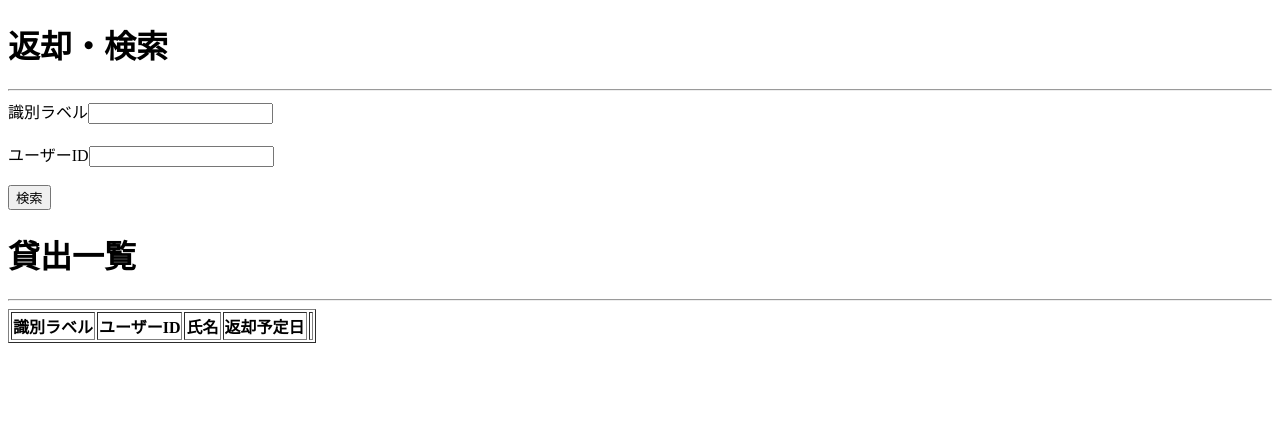
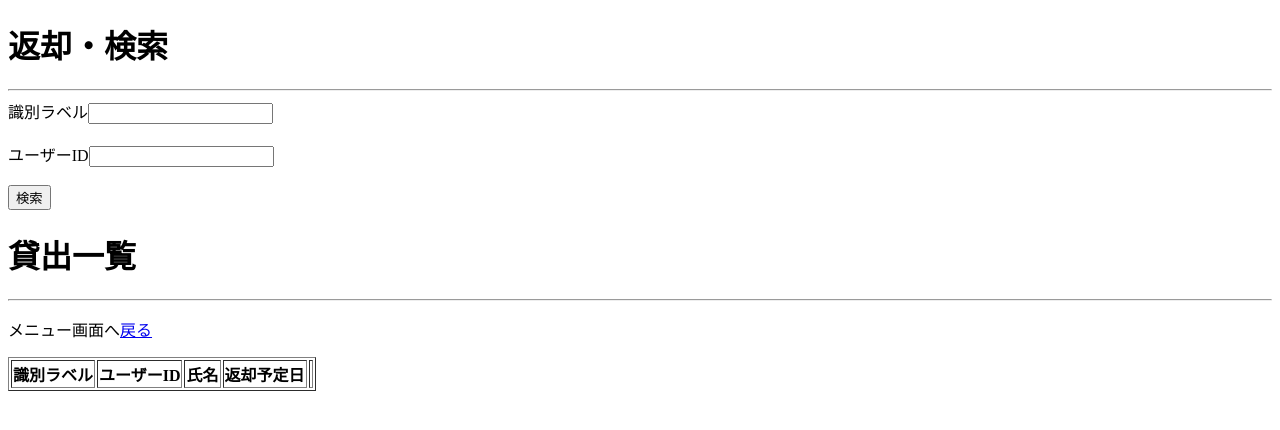
Before and after one commit to kenbeginner2018/alpha2018, a Java web app: page /ReturnServlet in a window 1280 px wide. Shown: the top 430 px of the page. Run offline with Tomcat 11, a stand-in JSP engine, Linux system fonts and the light colour scheme; data that the repository does not hold is empty.

Commit message:
田中　コミット(修正)

```diff
--- a/alpha_ap2018/WebContent/Rental.jsp
+++ b/alpha_ap2018/WebContent/Rental.jsp
@@ -21,8 +21,9 @@
 	<hr size="2" align="center" />
 		<c:if test="${not empty requestScope.message}">	<%--messageが空でなけば表示 --%>
 			<c:out value="${message}" />
-			<p><a href="RentalServlet">戻る</a></p>
+
 		</c:if>
+		<p><a href="login">戻る</a></p>
 
 </body>
 </html>
--- a/alpha_ap2018/WebContent/Return.jsp
+++ b/alpha_ap2018/WebContent/Return.jsp
@@ -26,8 +26,9 @@
 	<hr size="2" align="center" />
 		<c:if test="${not empty requestScope.message}">	<%--messageが空でなけば表示 --%>
 			<c:out value="${message}" />
-			<p><a href="ReturnServlet">戻る</a></p>
+			<p>貸出一覧へ<a href="ReturnServlet">戻る</a></p>
 		</c:if>
+		<p>メニュー画面へ<a href="login">戻る</a></p>
 
 	<c:if test="${requestScope.RentalList != null}"><%--返却フラグの判定 --%>
 		<table border="1">
--- a/alpha_ap2018/src/library/servlet/RentalServlet.java
+++ b/alpha_ap2018/src/library/servlet/RentalServlet.java
@@ -59,7 +59,6 @@ public class RentalServlet extends HttpServlet {
 		calender.add(Calendar.DAY_OF_MONTH, +14);
 		time= sdf.format(calender.getTime());
 
-
 		try {
 			BookDAO bookDao = new BookDAO();
 			UserDAO userDao = new UserDAO();
```
